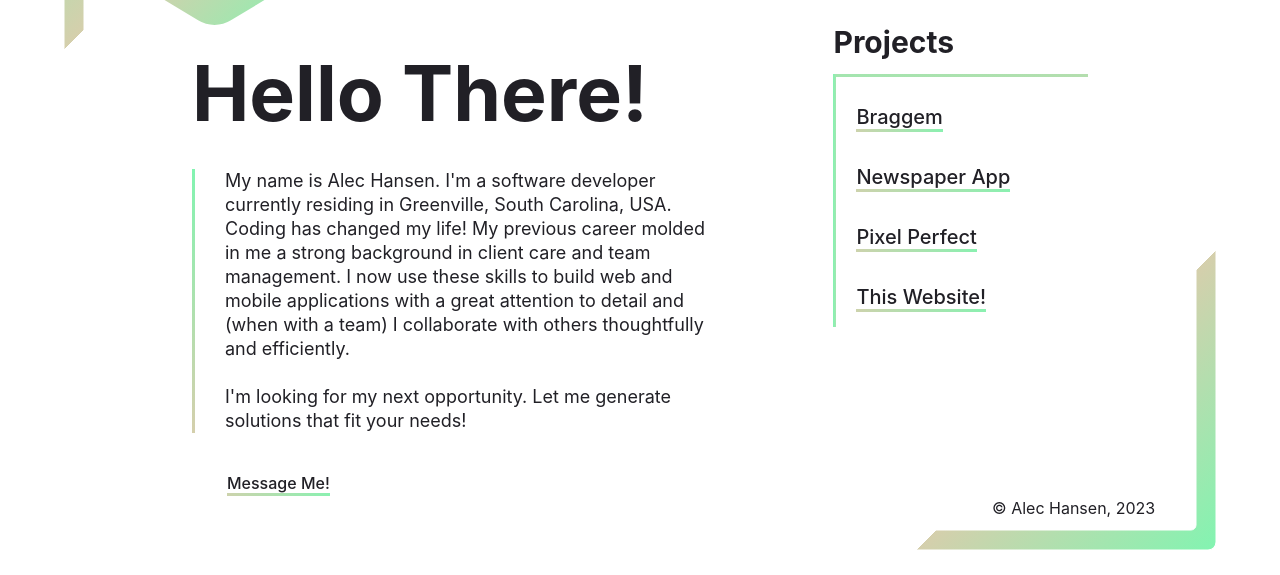
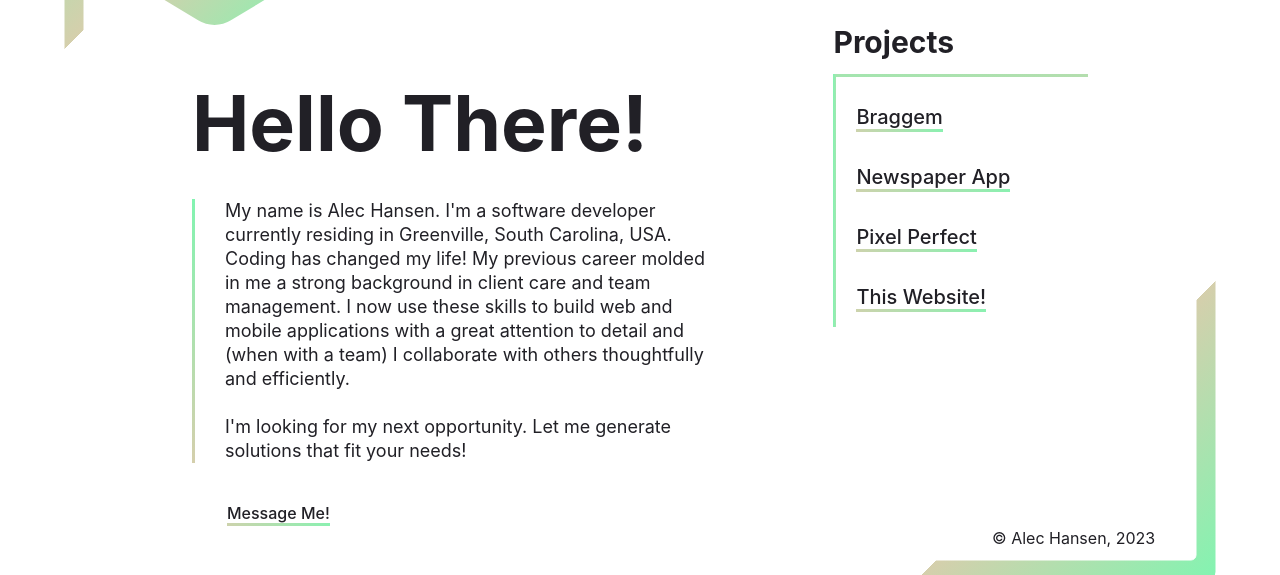
Before and after one commit to alecdhansen/AlecHansen, a React (Vite) app: page / in a window 1280 px wide. Shown: the part 250-825 px from the top of the page. Before the commit the page ends 800 px from the top, so only its background shows below. Built offline with nearby package versions, Linux system fonts and the light colour scheme.

Commit message:
project headers bumped down

```diff
--- a/src/components/AboutMe/style.ts
+++ b/src/components/AboutMe/style.ts
@@ -3,7 +3,7 @@
 export const AboutMeContainer = styled.div`
   display: flex;
   flex-direction: column;
-  margin-top: 170px;
+  margin-top: 200px;
   width: 100%;
 `;
 
--- a/src/components/Portfolio/style.ts
+++ b/src/components/Portfolio/style.ts
@@ -10,7 +10,7 @@
 export const Container = styled.div.attrs(() => ({
   className: "animate__animated animate__fadeIn",
 }))`
-  margin-top: 170px;
+  margin-top: 200px;
   margin-right: 10px;
 `;
 
```
